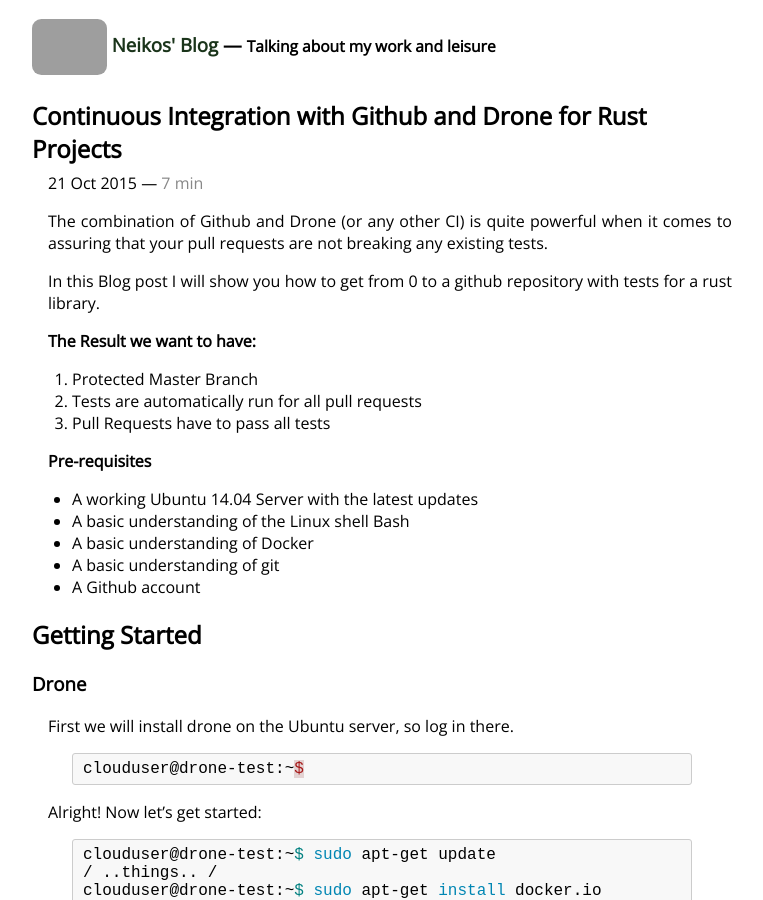
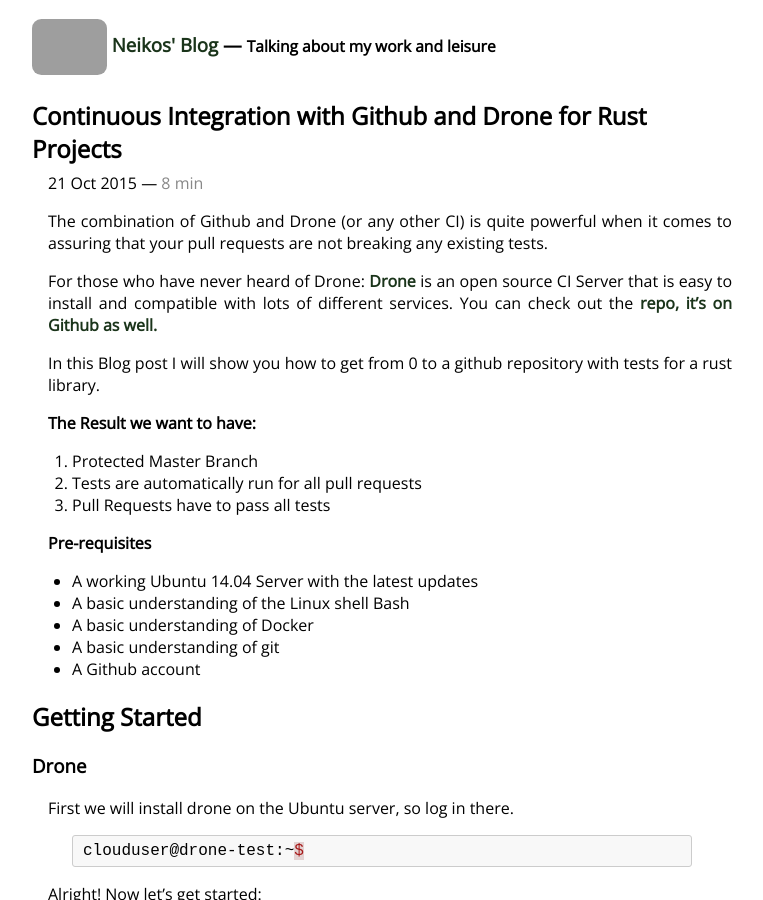
Before and after one commit to TheNeikos/TheNeikos.github.io, a Jekyll site: the page built from _posts/2015-10-21-Continuous_integration_with_Github_Drone_and_Rust.md, in a window 1280 px wide and 900 px high. Shown: the whole window, without its empty margins (258-1021 px from the left). Built offline with Jekyll 4.4.1, drawn with Linux system fonts in a browser that asks for light colours; Markdown is read by kramdown in place of the engine named in the settings; grey boxes are pictures that could not be loaded.

Commit message:
Add a small drone paragraph

```diff
--- a/_posts/2015-10-21-Continuous_integration_with_Github_Drone_and_Rust.md
+++ b/_posts/2015-10-21-Continuous_integration_with_Github_Drone_and_Rust.md
@@ -6,6 +6,10 @@
 
 The combination of Github and Drone (or any other CI) is quite powerful when it
 comes to assuring that your pull requests are not breaking any existing tests.
+
+For those who have never heard of Drone: [Drone](https://drone.io) is an
+open source CI Server that is easy to install and compatible with lots of
+different services. You can check out the [repo, it's on Github as well.](https://github.com/drone/drone)
 
 In this Blog post I will show you how to get from 0 to a github repository with
 tests for a rust library.
```
